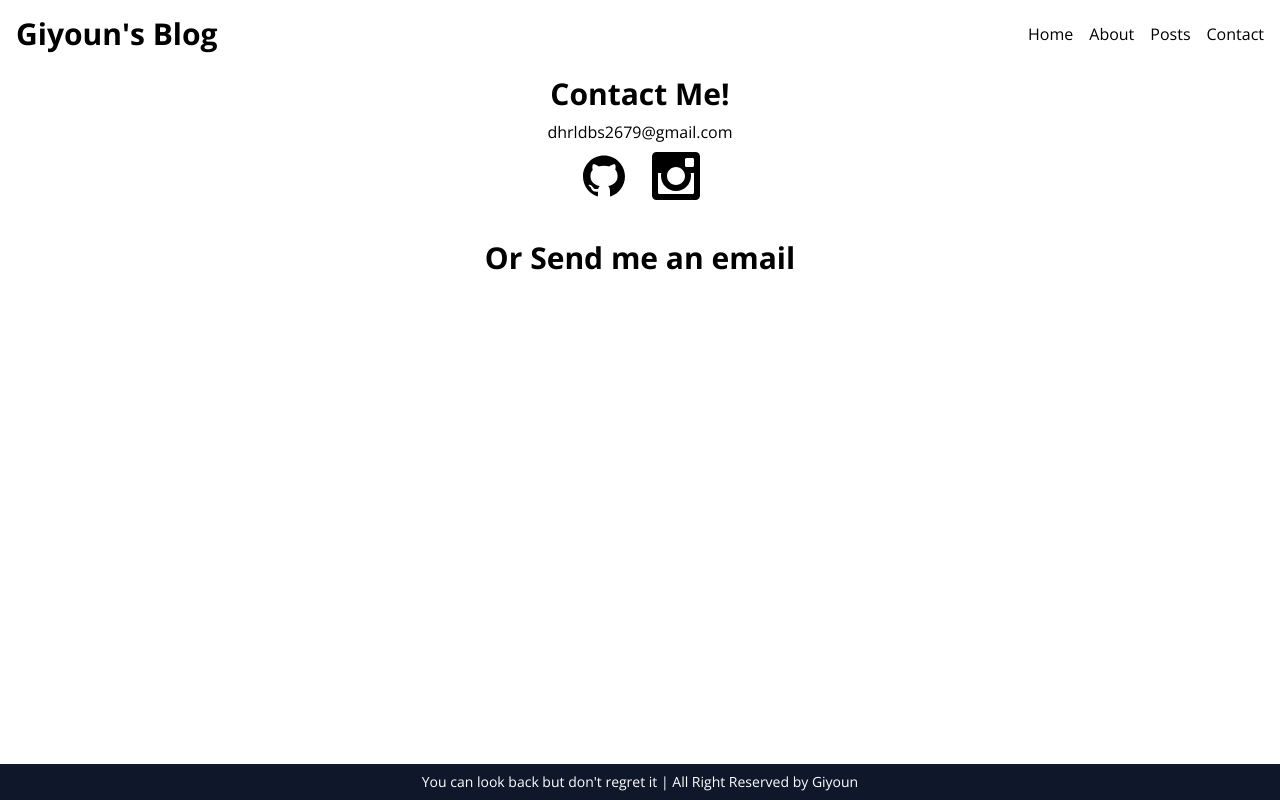
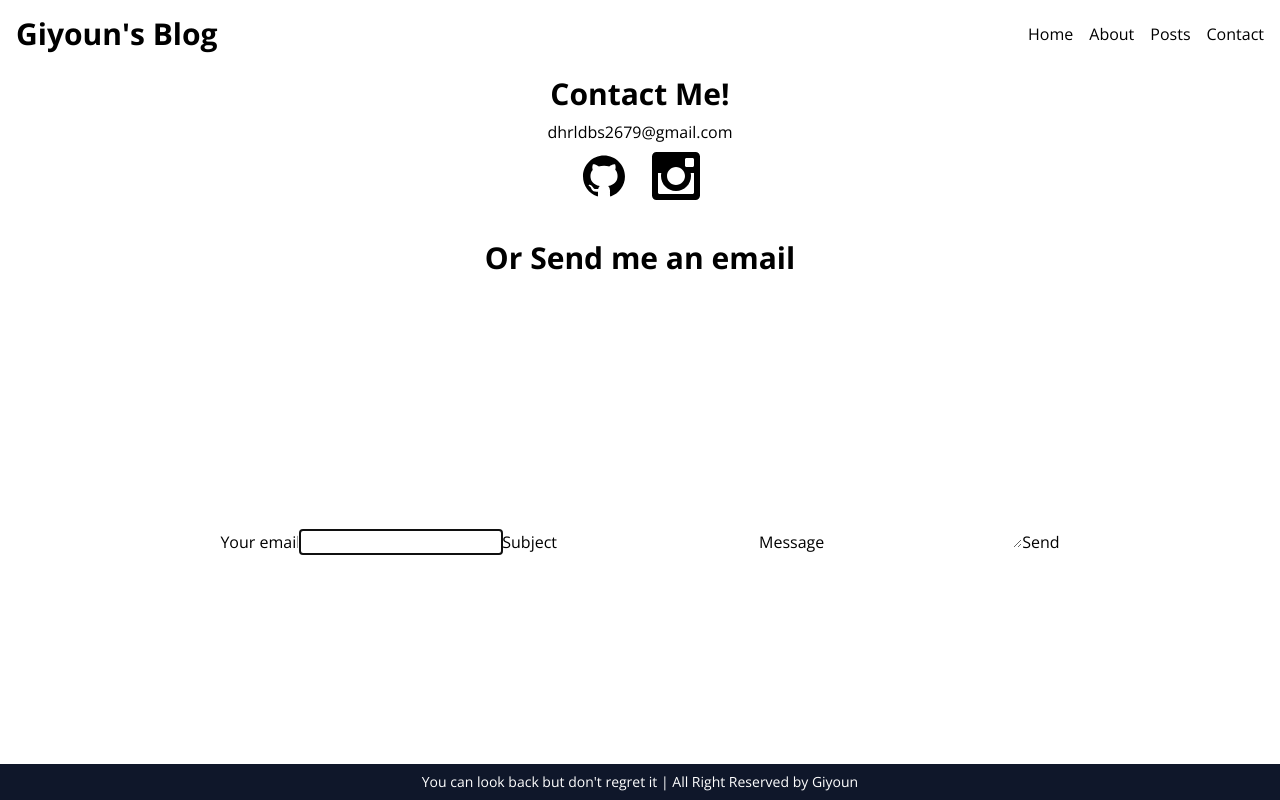
Before and after one commit to Gi-Youn-Oh/Next.js_Blog, a Next.js app: page /contact in a window 1280 px wide. Built offline with nearby package versions, Linux system fonts and the light colour scheme.

Commit message:
email form

```diff
--- a/src/components/ContactForm.tsx
+++ b/src/components/ContactForm.tsx
@@ -1,5 +1,42 @@
+'use client'
+
+import { ChangeEvent, FormEvent, useState } from 'react';
+
+type Form = {
+    from: string;
+    subject: string;
+    message: string;
+}
+
 export default function ContactForm() {
-    return(
-        <></>
+    const [form, setForm] = useState<Form>({ from: '', subject: '', message: '' });
+
+    const onChange= (e: ChangeEvent<HTMLInputElement | HTMLTextAreaElement>) => {
+        const {name, value} = e.target;
+        setForm(prev => ({...prev, [name]: value}));
+    }
+
+    const onSubmit = (e: FormEvent<HTMLFormElement>) => {
+        e.preventDefault();
+        // console.log(form);
+    }
+    return (
+        <>
+            <form onSubmit={onSubmit}>
+                <label htmlFor='from'>
+                    Your email
+                </label>
+                <input type="email" id="from" name="from" required autoFocus value={form.from} onChange={onChange} />
+                <label htmlFor='subject'>
+                    Subject
+                </label>
+                <input type="text" id="subject" name="subject" required value={form.subject} onChange={onChange} />
+                <label htmlFor='message'>
+                    Message
+                </label>
+                <textarea rows={10} id="message" name="message" required value={form.message} onChange={onChange} />
+                <button type="submit">Send</button>
+            </form>
+        </>
     );
 }
```
